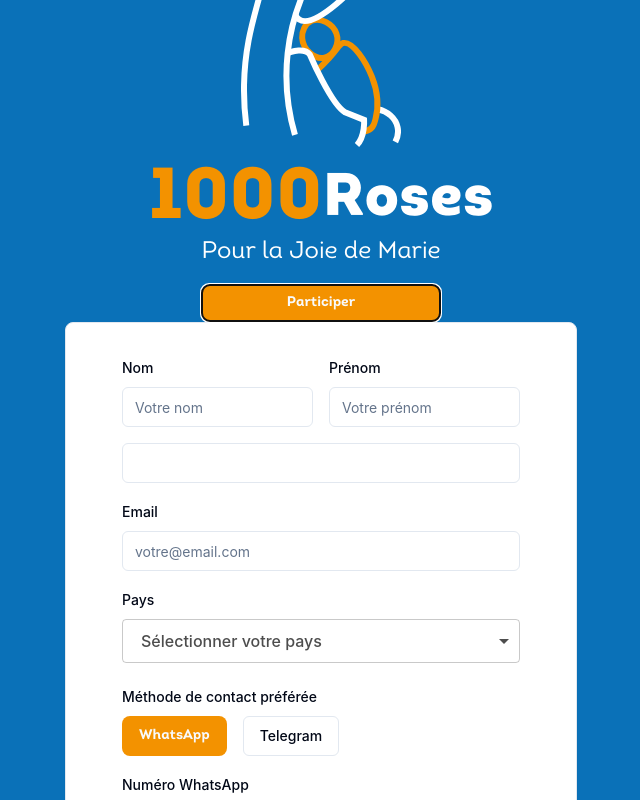
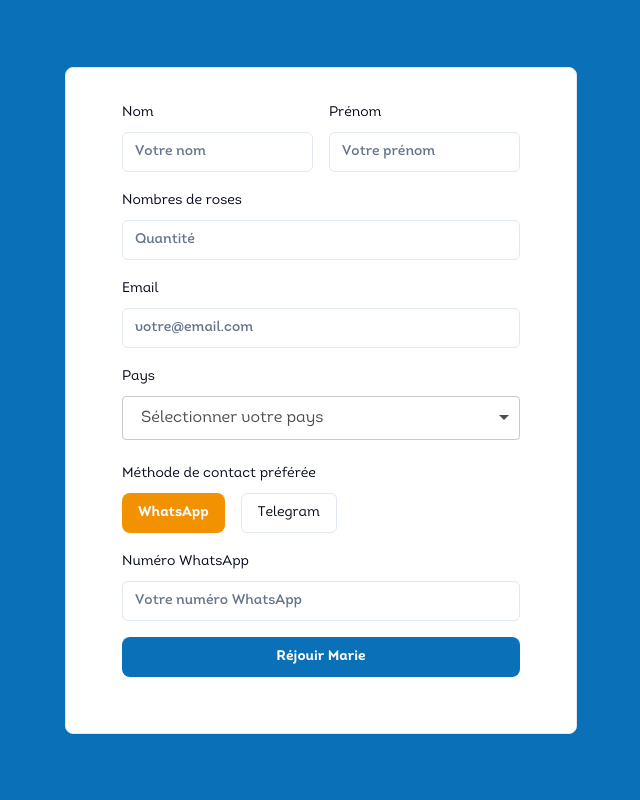
Before and after one commit to jauresmanouan/PJM, a React (Vite) app: page / in a window 1280 px wide. Both pictures are taken after a click on the button "Participer". Shown: the top 800 px of the page, without its empty margins (319-959 px from the left). Built offline with nearby package versions, Linux system fonts and the light colour scheme.

Commit message:
🚧 ACCUEIL > Able to show form after clicked on participate button

```diff
--- a/src/App.tsx
+++ b/src/App.tsx
@@ -1,18 +1,32 @@
+import {useState } from "react";
 import FormPage from "./components/ui/pages/FormPage.tsx";
 import Accueil from "./components/ui/pages/accueil/Accueil.tsx";
+import Context from "./context/context.tsx";
 
 function App() {
+  const [isClicked, setIsClicked] = useState(false);
+
+  const contextValue = {
+    isClicked,
+    setIsClicked
+  };
+
   return (
+    <Context.Provider value={contextValue}>
       <div className="flex justify-center items-center h-screen w-screen bg-bleu">
-      <Accueil />
-      {/* <div className="flex justify-center items-center h-screen w-screen">
+        {isClicked ? (
+          <div className="flex justify-center items-center h-screen w-screen">
             <FormPage
               actionId={"Roses"}
               actionName={"Nombres de roses"}
               actionQuantity={"Quantité"}
             />
-      </div> */}
           </div>
+        ) : (
+          <Accueil />
+        )}
+      </div>
+    </Context.Provider>
   );
 }
 export default App;
--- a/src/components/ui/pages/FormPage.tsx
+++ b/src/components/ui/pages/FormPage.tsx
@@ -21,7 +21,7 @@ export default function Component({
   const [selected, setSelected] = useState("");
 
   return (
-    <Card className="w-full max-w-lg mx-auto p-4 sm:p-6 md:p-8">
+    <Card className="w-full max-w-lg font-intro font-normal mx-auto p-4 sm:p-6 md:p-8">
       <CardContent>
         <form className="space-y-4">
           {/* Form Layout with Responsive Grid */}
--- a/src/components/ui/pages/accueil/action/Action.tsx
+++ b/src/components/ui/pages/accueil/action/Action.tsx
@@ -1,6 +1,7 @@
 import { Button } from "@/components/ui/reusable-ui/button";
 import FormPage from "../../FormPage.tsx";
-import { useState } from "react";
+import { useContext, useState } from "react";
+import context from "@/context/context.tsx";
 
 export default function Action({
   number,
@@ -9,10 +10,10 @@ export default function Action({
   number: number;
   action: string;
 }) {
-  const [showForm, setShowForm] = useState(false);
+  const { setIsClicked } = useContext(context);
 
-  const handleForm = () => {
-    setShowForm(true);
+  const handleClicked = () => {
+    setIsClicked(true);
   };
 
   return (
@@ -38,12 +39,11 @@ export default function Action({
         </div>
       </div>
       <Button
-        onClick={handleForm}
+        onClick={handleClicked}
         className="font-intro w-60 transition duration-300 ease-in-out transform hover:scale-105"
       >
         Participer
       </Button>
-      {showForm && <FormPage />}
     </div>
   );
 }
--- a/src/components/ui/reusable-ui/button.tsx
+++ b/src/components/ui/reusable-ui/button.tsx
@@ -9,7 +9,7 @@ const buttonVariants = cva(
   {
     variants: {
       variant: {
-        default: "bg-jaune font-bold font-intro rounded-lg text-primary-foreground hover:bg-jaune",
+        default: "bg-jaune font-bold font-intro rounded-lg text-primary-foreground border-none hover:bg-jaune hover:border-none",
         destructive:
           "bg-destructive text-destructive-foreground hover:bg-destructive/90",
         outline:
--- /dev/null
+++ b/src/context/Context.tsx
@@ -0,0 +1,7 @@
+import { createContext } from "react";
+
+export default createContext({
+  isClicked: false,
+  setIsClicked: () => {},
+  handleClicked: () => {},
+});
```
Lines whose indentation alone changed are shown as unchanged.
